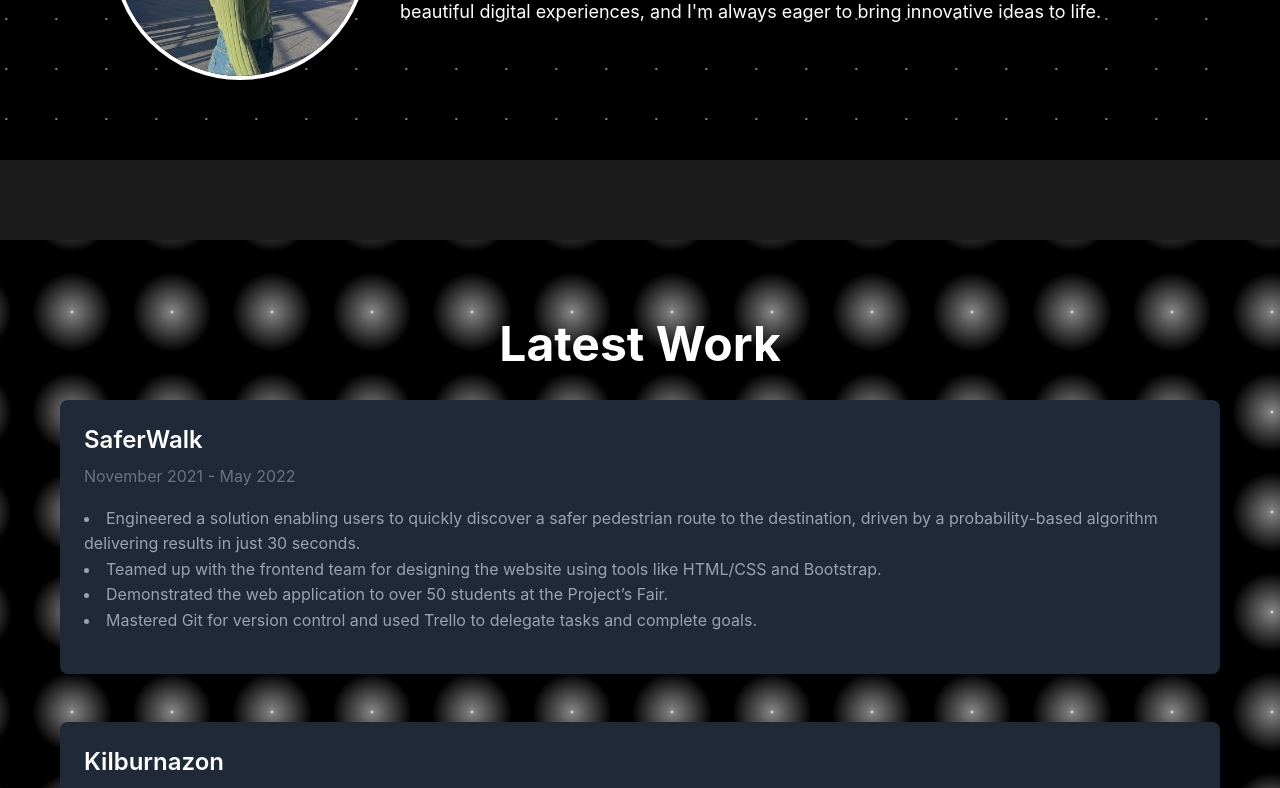
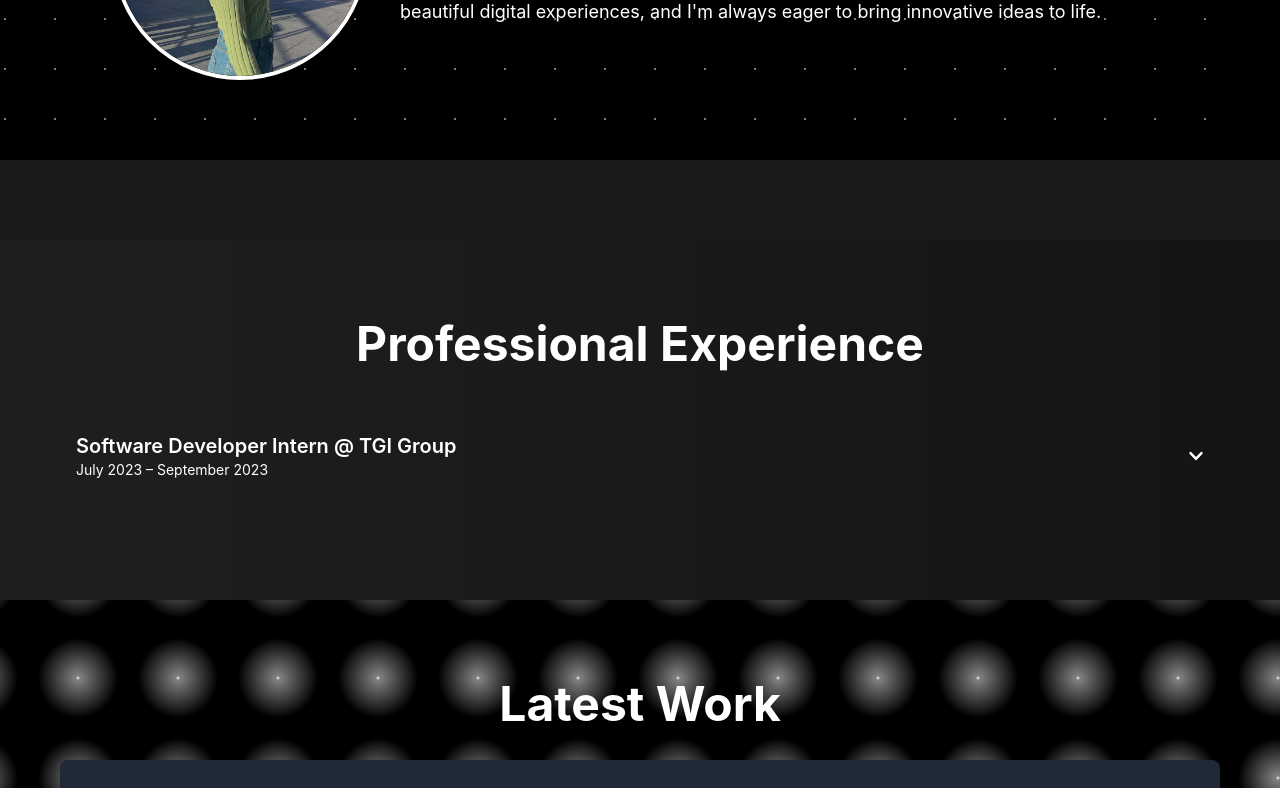
Before and after one commit to divyanair1111/Portfolio-Website, a React (Create React App) app in the folder my-portfolio/: page / in a window 1280 px wide. Shown: the part 1056-1844 px from the top of the page. Built offline with nearby package versions, Linux system fonts and the light colour scheme.

Commit message:
experience section

```diff
--- a/my-portfolio/src/App.js
+++ b/my-portfolio/src/App.js
@@ -6,6 +6,7 @@ import Projects from './components/Projects';
 import Skills from './components/Skills';
 import Contact from './components/Contact';
 import Footer from './components/Footer';
+import Experience from './components/Experience';
 
 function App() {
   return (
@@ -13,6 +14,7 @@ function App() {
       <Header />
       <Hero />
       <About />
+      <Experience/>
       <Projects />
       <Skills />
       <Contact />
--- /dev/null
+++ b/my-portfolio/src/components/Experience.js
@@ -0,0 +1,64 @@
+import React, { useState } from 'react';
+import { FaChevronDown, FaChevronUp } from 'react-icons/fa';
+
+const Experience = () => {
+  const [openIndex, setOpenIndex] = useState(null);
+
+  const experiences = [
+    {
+      title: 'Software Developer Intern @ TGI Group',
+      date: 'July 2023 – September 2023',
+      location: 'Lagos, Nigeria',
+      description: [
+        'Designed and developed an automated expenditure multi-level approval workflow system.',
+        'Incorporated Python for backend logic, Git for version control, and a web technology stack including HTML, CSS, Bootstrap, and JavaScript for a seamless user experience.',
+        'Collaborated with cross-functional teams to gather requirements, ensured the fulfilment of user needs, and presented project progress and results to both team members and management.',
+        'Implemented data-driven decisions, contributing to the successful deployment in Microsoft Azure.',
+      ],
+    },
+    // Add more experiences here
+  ];
+
+  const toggleOpen = (index) => {
+    setOpenIndex(openIndex === index ? null : index);
+  };
+
+  return (
+    <section
+      id="experience"
+      className="bg-gradient-to-r-gray text-white py-20"
+    >
+      <div className="container mx-auto">
+        <h2 className="text-5xl font-bold mb-12 text-center">Professional Experience</h2>
+        {experiences.map((experience, index) => (
+          <div key={index} className="mb-6">
+            <div
+              className="flex justify-between items-center bg-navy-700 text-white p-4 rounded cursor-pointer"
+              onClick={() => toggleOpen(index)}
+            >
+              <div>
+                <h3 className="text-xl font-semibold">{experience.title}</h3>
+                <p className="text-sm">{experience.date}</p>
+              </div>
+              <div className="text-white">
+                {openIndex === index ? <FaChevronUp /> : <FaChevronDown />}
+              </div>
+            </div>
+            {openIndex === index && (
+              <div className="bg-navy-600 p-4 mt-2 rounded-md shadow-md">
+                <p className="text-sm text-gray-400">{experience.location}</p>
+                <ul className="list-disc list-inside text-gray-300 mt-2">
+                  {experience.description.map((point, i) => (
+                    <li key={i}>{point}</li>
+                  ))}
+                </ul>
+              </div>
+            )}
+          </div>
+        ))}
+      </div>
+    </section>
+  );
+};
+
+export default Experience;
--- a/my-portfolio/tailwind.config.js
+++ b/my-portfolio/tailwind.config.js
@@ -4,7 +4,17 @@ module.exports = {
     "./src/**/*.{js,jsx,ts,tsx}",
   ],
   theme: {
-    extend: {},
+    extend: {
+      colors: {
+        gray: {
+          850: '#1F1F1F', // Darker gray for gradient start
+          950: '#141414', // Even darker gray for gradient end
+        },
+      },
+      backgroundImage: {
+        'gradient-to-r-gray': 'linear-gradient(to right, #1F1F1F, #141414)', // Custom gray gradient
+      },
+    },
   },
   plugins: [],
 }
```
